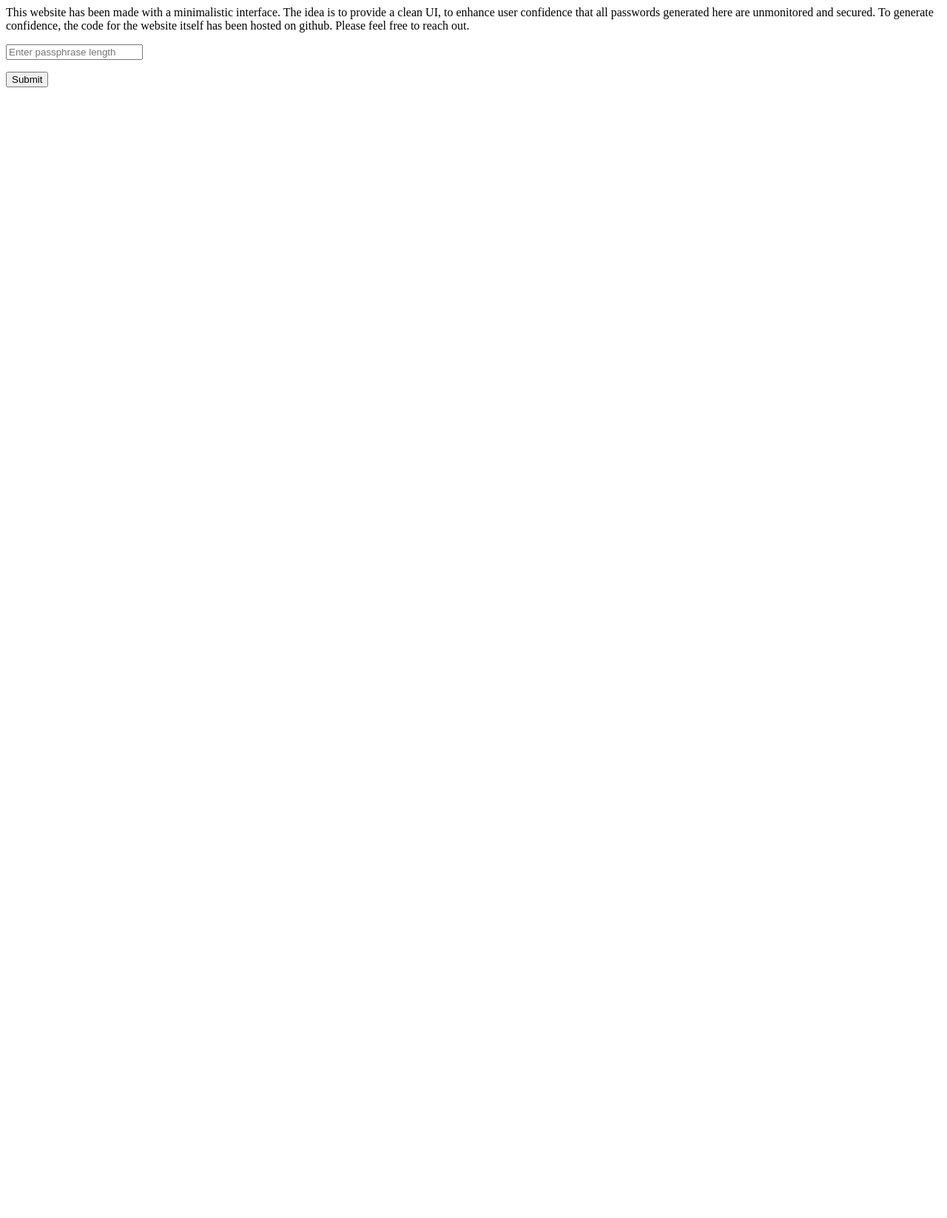
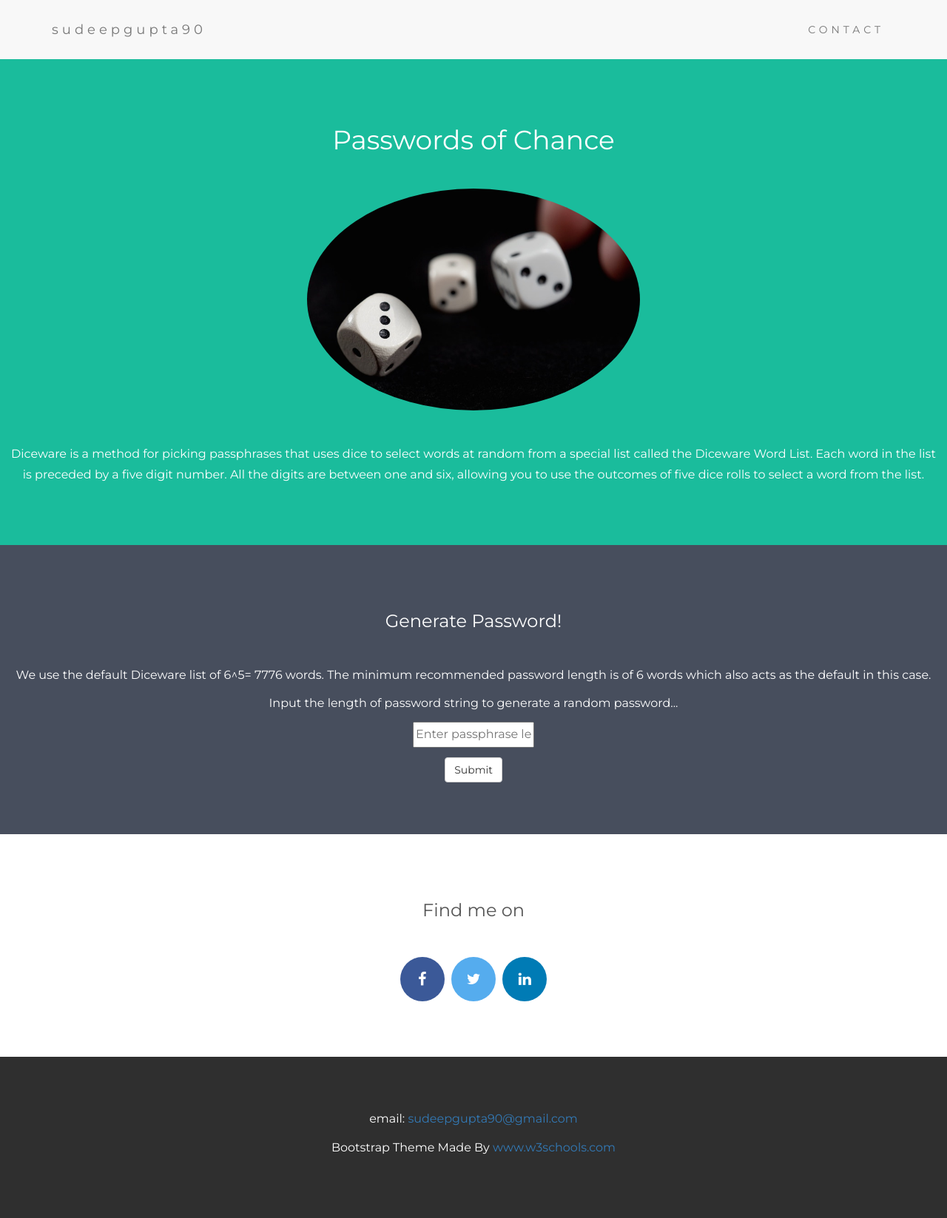
Before and after one commit to sudeepgupta90/diceware, a Flask app: page / in a window 1280 px wide. Shown: the whole page at 74% size. Before the commit the page ends 118 px from the top, so only its background shows below. Run offline with Flask 2, Linux system fonts and the light colour scheme; some libraries are stand-ins or nearby versions.

Commit message:
page design completed

```diff
--- a/helpers.py
+++ b/helpers.py
@@ -27,6 +27,7 @@ def translatePasswd(app,li, language):
 	return passwd
 
 def factory(app, length=6, language="en"):
+	print (length)
 	li= generatePasswd(length)
 	passwd= translatePasswd(app, li, language)
 
--- a/main.py
+++ b/main.py
@@ -3,19 +3,26 @@ import helpers as H
 
 app= Flask("diceware")
 
-@app.route("/")
+@app.route("/simple")
 def hello_world():
 	# return "Hello World!"
+	return render_template("simpleIndex.html")
+
+@app.route("/")
+def test():
 	return render_template("index.html")
 
 @app.route("/passwd")
 def passwd():
-	length=(request.args.get("passwdLen"))
+	length=request.args.get("passwdLen")
 	language= "en"
-	if length == "" or not isinstance(length, int):
+	try:
+		if length == "": # or not isinstance(length, int):
+			length=6
+		else:
+			length=int(length)
+	except:
 		length=6
-	else:
-		length=int(length)
 
 	password= H.factory(app, length, language)
 
@@ -24,4 +31,5 @@ def passwd():
 	return (render_template("password.html",password=password))
 
 if __name__ == "__main__":
+
 	app.run(debug=True)
--- a/templates/index.html
+++ b/templates/index.html
@@ -1,10 +1,176 @@
-<html>
+<!DOCTYPE html>
+<html lang="en">
+<head>
+  <!-- Theme Made By www.w3schools.com - No Copyright -->
+  <title>Create Passwords of chance!- Diceware</title>
+  <meta charset="utf-8">
+  <meta name="viewport" content="width=device-width, initial-scale=1">
+  <link rel="stylesheet" href="https://maxcdn.bootstrapcdn.com/bootstrap/3.3.7/css/bootstrap.min.css">
+  <link href="https://fonts.googleapis.com/css?family=Montserrat" rel="stylesheet">
+
+  <!-- Add icon library -->
+  <link rel="stylesheet" href="https://cdnjs.cloudflare.com/ajax/libs/font-awesome/4.7.0/css/font-awesome.min.css">
+  <!--  -->
+
+  <script src="https://ajax.googleapis.com/ajax/libs/jquery/3.2.1/jquery.min.js"></script>
+  <script src="https://maxcdn.bootstrapcdn.com/bootstrap/3.3.7/js/bootstrap.min.js"></script>
+  <style>
+  body {
+      font: 20px Montserrat, sans-serif;
+      line-height: 1.8;
+      color: #f5f6f7;
+  }
+  p {font-size: 16px;}
+  .margin {margin-bottom: 45px;}
+  .bg-1 {
+      background-color: #1abc9c; /* Green */
+      color: #ffffff;
+  }
+  .bg-2 {
+      background-color: #474e5d; /* Dark Blue */
+      color: #ffffff;
+  }
+  .bg-3 {
+      background-color: #ffffff; /* White */
+      color: #555555;
+  }
+  .bg-4 {
+      background-color: #2f2f2f; /* Black Gray */
+      color: #fff;
+  }
+  .container-fluid {
+      padding-top: 70px;
+      padding-bottom: 70px;
+  }
+  .navbar {
+      padding-top: 15px;
+      padding-bottom: 15px;
+      border: 0;
+      border-radius: 0;
+      margin-bottom: 0;
+      font-size: 14px;
+      letter-spacing: 5px;
+  }
+  .navbar-nav  li a:hover {
+      color: #1abc9c !important;
+  }
+  /*for social media icons*/
+  .fa {
+    padding: 20px;
+    font-size: 20px;
+    width: 60px;
+    text-align: center;
+    text-decoration: none;
+    margin: 5px 2px;
+    border-radius: 50%;
+  }
+
+  .fa:hover {
+      opacity: 0.7;
+  }
+
+  .fa-facebook {
+    background: #3B5998;
+    color: white;
+  }
+
+  .fa-twitter {
+    background: #55ACEE;
+    color: white;
+  }
+
+  .fa-google {
+    background: #dd4b39;
+    color: white;
+  }
+
+  .fa-linkedin {
+    background: #007bb5;
+    color: white;
+  }
+
+  .fa-instagram {
+    background: #125688;
+    color: white;
+  }
+  </style>
+</head>
 <body>
-This website has been made with a minimalistic interface. The idea is to provide a clean UI, to enhance user confidence that all passwords generated here are unmonitored and secured. To generate confidence, the code for the website itself has been hosted on github. Please feel free to reach out.
 
-<form action="/passwd" method="GET">
-<p><input type="text" id="passwdLen" name="passwdLen" size="20" placeholder="Enter passphrase length"></p>
-<p><input type = "submit" value = "Submit" /></p>
-</form>
-<body>
+<!-- Navbar -->
+<nav class="navbar navbar-default">
+  <div class="container">
+    <div class="navbar-header">
+      <button type="button" class="navbar-toggle" data-toggle="collapse" data-target="#myNavbar">
+        <span class="icon-bar"></span>
+        <span class="icon-bar"></span>
+        <span class="icon-bar"></span>
+      </button>
+      <a class="navbar-brand" href="https://github.com/sudeepgupta90">sudeepgupta90</a>
+    </div>
+    <div class="collapse navbar-collapse" id="myNavbar">
+      <ul class="nav navbar-nav navbar-right">
+        <!-- <li><a href="#what">WHAT</a></li> -->
+        <li><a href="#contact">CONTACT</a></li>
+       <!-- <li><a href="#">WHERE</a></li> -->
+      </ul>
+    </div>
+  </div>
+</nav>
+
+<!-- First Container -->
+<div class="container-fluid bg-1 text-center">
+  <h1 class="margin" id="what">Passwords of Chance</h1>
+  <img src="static/dice.jpg" class="img-responsive img-circle margin" style="display:inline" alt="dice" width="450" height="450">
+  <p>
+  <h10>Diceware is a method for picking passphrases that uses dice to select words at random from a special list called the Diceware Word List. Each word in the list is preceded by a five digit number. All the digits are between one and six, allowing you to use the outcomes of five dice rolls to select a word from the list. </h10>
+  </p>
+</div>
+
+<!-- Second Container -->
+<div class="container-fluid bg-2 text-center">
+  <h3 class="margin">Generate Password!</h3>
+  <p>We use the default Diceware list of 6^5= 7776 words. The minimum recommended password length is of 6 words which also acts as the default in this case.</p>
+  <p>Input the length of password string to generate a random password...</p>
+  <!-- commented out default from template -->
+  <!-- <a href="#" class="btn btn-default btn-lg">
+    <span class="glyphicon glyphicon-search"></span> Search
+  </a> -->
+  <form action="/passwd" method="GET">
+  <p><input type="text" id="passwdLen" name="passwdLen" size="16" placeholder="Enter passphrase length"></p>
+  <button type="submit" class="btn btn-default">Submit</button>
+  </form>
+</div>
+
+<!-- Third Container (Grid) -->
+<div class="container-fluid bg-3 text-center">
+  <h3 class="margin" id="contact">Find me on</h3>
+  <!-- <div class="row">
+    <div class="col-sm-4">
+      <p>Lorem ipsum dolor sit amet, consectetur adipisicing elit, sed do eiusmod tempor incididunt ut labore et dolore magna aliqua.</p>
+      <img src="birds1.jpg" class="img-responsive margin" style="width:100%" alt="Image">
+    </div>
+    <div class="col-sm-4">
+      <p>Lorem ipsum dolor sit amet, consectetur adipisicing elit, sed do eiusmod tempor incididunt ut labore et dolore magna aliqua.</p>
+      <img src="birds2.jpg" class="img-responsive margin" style="width:100%" alt="Image">
+    </div>
+    <div class="col-sm-4">
+      <p>Lorem ipsum dolor sit amet, consectetur adipisicing elit, sed do eiusmod tempor incididunt ut labore et dolore magna aliqua.</p>
+      <img src="birds3.jpg" class="img-responsive margin" style="width:100%" alt="Image">
+    </div>
+  </div> -->
+  <div class="row">
+    <a href="https://www.facebook.com/sudeepgupta90" class="fa fa-facebook"></a>
+    <a href="https://twitter.com/sudeepgupta90" class="fa fa-twitter"></a>
+    <a href="https://www.linkedin.com/in/sudeepgupta90/" class="fa fa-linkedin"></a>
+  </div>
+</div>
+
+<!-- Footer -->
+<footer class="container-fluid bg-4 text-center">
+  <p>email:  <a href="mailto:sudeepgupta90@gmail.com">sudeepgupta90@gmail.com</a></p>
+  <p>Bootstrap Theme Made By <a href="https://www.w3schools.com">www.w3schools.com</a></p>
+</footer>
+
+</body>
 </html>
```
Also changed, not shown: templates/simpleIndex.html (added, +10 -0 lines), static/dice.jpg (renamed from static/b-ac5e2e3c035a165f48030755a621b759.jpg).
